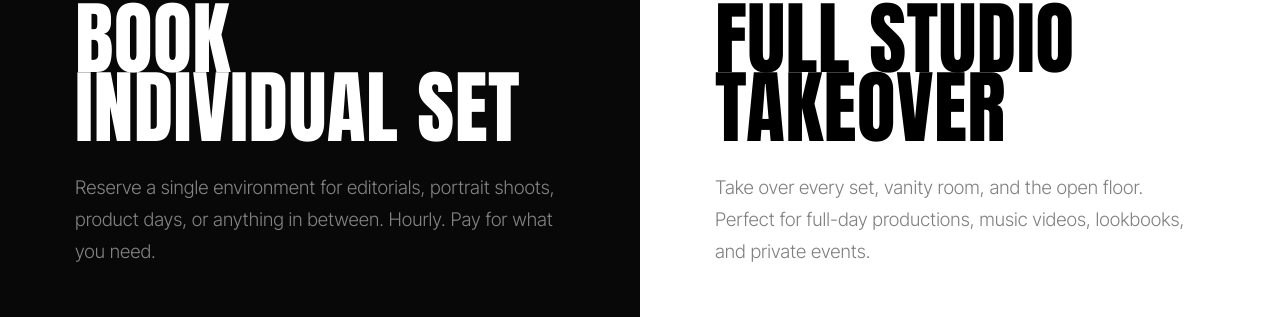
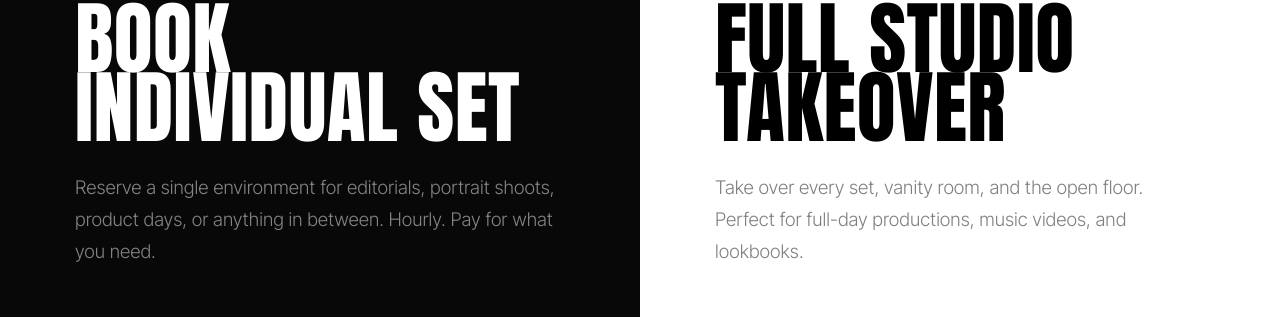
Before and after one commit to teddytran-madekulture/made-kulture-studio, a Next.js app: page / in a window 1280 px wide. Shown: the part 3686-4003 px from the top of the page. Built offline with nearby package versions, Linux system fonts and the light colour scheme; no server answers.

Commit message:
Remove 'events' from buyout copy (not offered yet)

```diff
--- a/app/availability/page.tsx
+++ b/app/availability/page.tsx
@@ -228,7 +228,7 @@ export default function AvailabilityPage() {
               NEED THE WHOLE SPACE?
             </div>
             <div style={{ fontFamily: 'Inter', fontSize: 13, color: 'rgba(255,255,255,0.5)', maxWidth: 480 }}>
-              Book a full studio buyout for private productions, large crews, or events up to 30 people. All sets, all equipment, complete creative control.
+              Book a full studio buyout for private productions and large crews of up to 30 people. All sets, all equipment, complete creative control.
             </div>
           </div>
           <Link href="/book?type=studio" style={{
--- a/app/page.tsx
+++ b/app/page.tsx
@@ -20,7 +20,7 @@ const FAQS = [
   { q: 'What is the max occupancy?', a: 'Individual sets hold up to 5 people total — that includes photographers, models, stylists, assistants, and clients. Full studio buyout allows up to 30 people.' },
   { q: 'How does overtime work?', a: 'Sessions running more than 15 minutes past your booked end time are automatically charged an additional hour. A card is required on file at booking to cover any overages.' },
   { q: 'What is your cancellation policy?', a: 'Full refund if cancelled 48+ hours before your booking start time. No refund for cancellations within 48 hours.' },
-  { q: 'Can I book the studio privately?', a: 'Yes — the Full Studio Buyout gives you the entire warehouse privately. Perfect for large productions, music videos, or events requiring complete creative control.' },
+  { q: 'Can I book the studio privately?', a: 'Yes — the Full Studio Buyout gives you the entire warehouse privately. Perfect for large productions, music videos, and shoots requiring complete creative control.' },
   { q: 'Is the studio soundproofed?', a: 'No — the studio is not soundproofed and sits near I-45. For audio recording we strongly recommend a full buyout or plan accordingly.' },
   { q: 'Can I use fog or haze machines?', a: 'Special effects like fog and haze are only available during full buyouts or when your party is the only booking in the studio.' },
 ]
@@ -168,7 +168,7 @@ export default function Home() {
           <div className="label" style={{ color:'rgba(0,0,0,0.4)' }}>PATH B</div>
           <h2 style={{ fontSize:'clamp(40px, 5vw, 72px)', color:'#000' }}>FULL STUDIO TAKEOVER</h2>
           <p style={{ fontSize:15, color:'rgba(0,0,0,0.5)', lineHeight:1.7, maxWidth:400 }}>
-            Take over every set, vanity room, and the open floor. Perfect for full-day productions, music videos, lookbooks, and private events.
+            Take over every set, vanity room, and the open floor. Perfect for full-day productions, music videos, and lookbooks.
           </p>
           <div style={{ marginTop:'auto', paddingTop:40 }}>
             <Link href="/book?type=studio" style={{ display:'flex', alignItems:'center', justifyContent:'space-between', textDecoration:'none', borderTop:'1px solid rgba(0,0,0,0.15)', paddingTop:24 }}>
```
